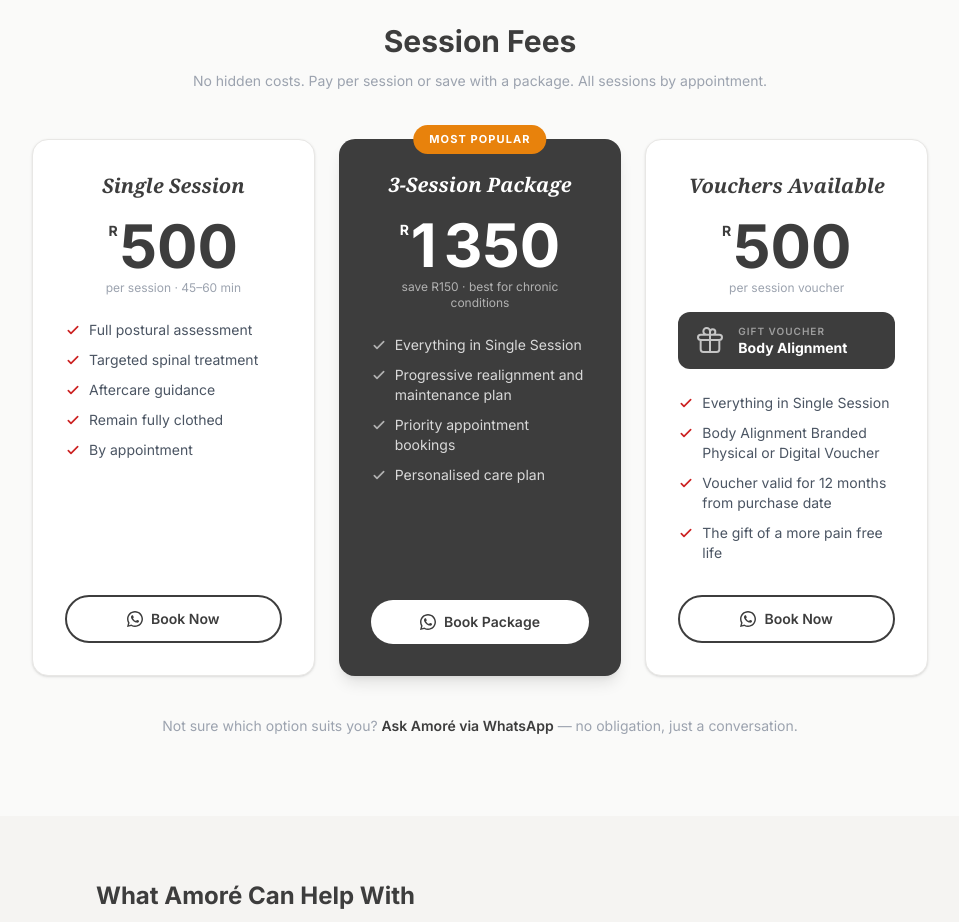
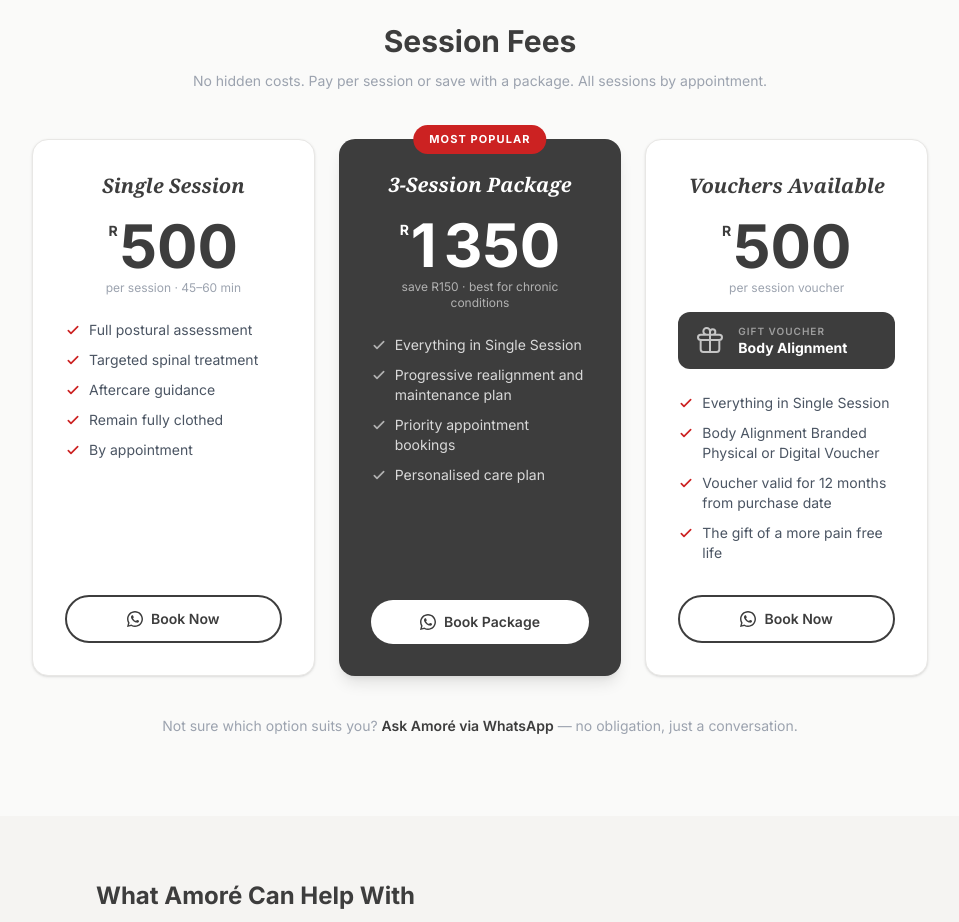
Before and after one commit to goldsphere-dev/test-site, a Next.js app: page /practitioners/amore-engelbrecht in a window 1280 px wide. Shown: the part 2200-3122 px from the top of the page, without its empty margins (160-1119 px from the left). Built offline with nearby package versions, Linux system fonts and the light colour scheme.

Commit message:
fix: most popular badge colour orange to brand-red

```diff
--- a/components/PractitionerPricing.tsx
+++ b/components/PractitionerPricing.tsx
@@ -112,7 +112,7 @@ export default function PractitionerPricing({ slug, firstName, whatsapp }: Props
           {/* ── Package ── */}
           {p.showPackage && (
             <div className="bg-charcoal rounded-2xl p-8 flex flex-col shadow-lg relative">
-              <span className="absolute -top-3.5 left-1/2 -translate-x-1/2 bg-[#E8820C] text-white text-[11px] font-bold uppercase tracking-widest px-4 py-1.5 rounded-full">
+              <span className="absolute -top-3.5 left-1/2 -translate-x-1/2 bg-brand-red text-white text-[11px] font-bold uppercase tracking-widest px-4 py-1.5 rounded-full">
                 Most Popular
               </span>
               <h3 className="text-xl font-semibold text-white text-center mb-4 font-serif italic">
```
